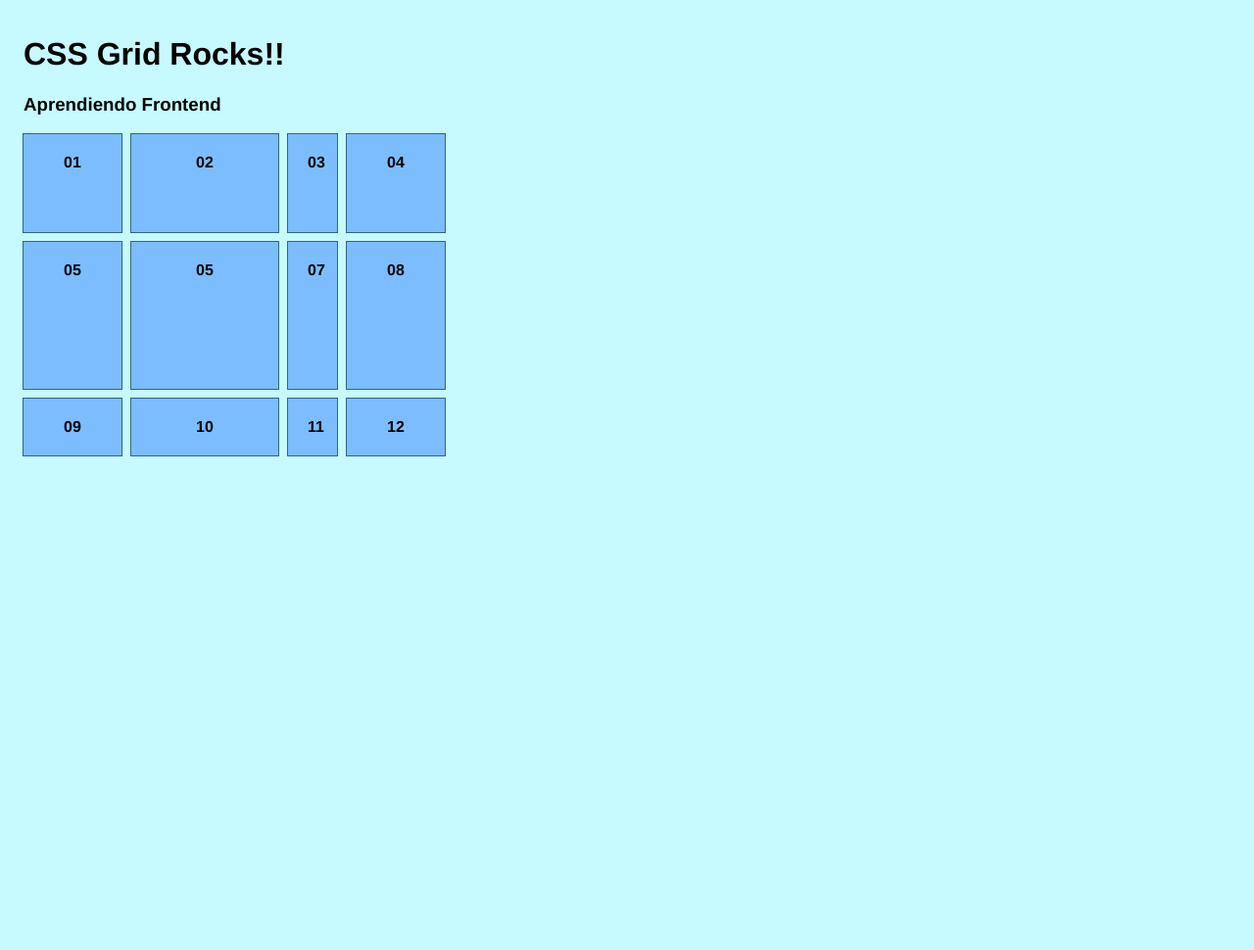
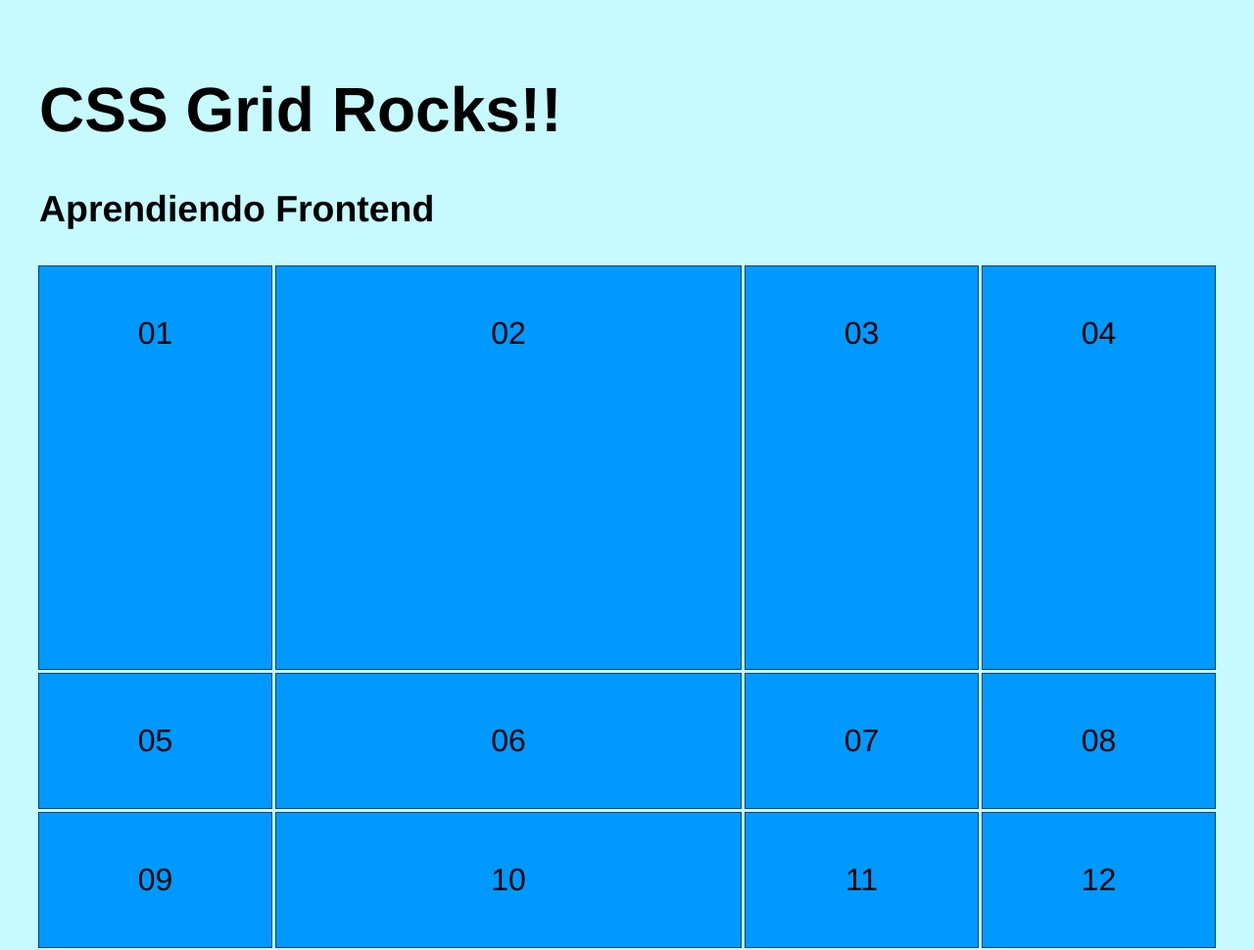
Before and after one commit to AprendiendoFrontend/Aprendiendo-Frontend, a website built with Parcel: page 04-CSSGrid/index.html in a window 1280 px wide. Shown: the whole page at 98% size. Before the commit the page ends 800 px from the top, so only its background shows below. Built offline with nearby package versions, Linux system fonts and the light colour scheme.

Commit message:
adds gap and rows

```diff
--- a/04-CSSGrid/css/helpers.css
+++ b/04-CSSGrid/css/helpers.css
@@ -2,6 +2,7 @@ html {
   background: var(--main-bg-color);
   box-sizing: border-box;
   font-family: 'Franklin Gothic Medium', 'Arial Narrow', Arial, sans-serif;
+  font-size: 2em;
   margin: 1em;
   padding: 0;
 }
--- a/04-CSSGrid/css/index.css
+++ b/04-CSSGrid/css/index.css
@@ -3,15 +3,14 @@
 
 .grid-container {
   display: grid;
-  grid-template-columns: 100px 150px 50px 100px;
-  grid-template-rows: 100px 150px;
-  grid-gap: 10px;
+  grid-template-columns: 1fr 2fr 1fr 1fr;
+  grid-template-rows: 3fr 1fr;
+  grid-gap: 5px;
 }
 
 .grid-item {
   background-color: var(--griditem-color);
-  font-weight: bold;
   outline: var(--griditem-outline);
-  padding: 20px;
+  padding: 50px;
   text-align: center;
 }
--- a/04-CSSGrid/css/settings.css
+++ b/04-CSSGrid/css/settings.css
@@ -7,6 +7,6 @@
 }
 
 .grid-item {
-  --griditem-color: rgba(99, 168, 255, 0.75);
-  --griditem-outline: 1px solid #2f6680;
+  --griditem-color: #0099ff;
+  --griditem-outline: 1px solid #004575;
 }
--- a/04-CSSGrid/index.html
+++ b/04-CSSGrid/index.html
@@ -17,7 +17,7 @@
     <div class="grid-item">03</div>
     <div class="grid-item">04</div>
     <div class="grid-item">05</div>
-    <div class="grid-item">05</div>
+    <div class="grid-item">06</div>
     <div class="grid-item">07</div>
     <div class="grid-item">08</div>
     <div class="grid-item">09</div>
```
Also changed, not shown: 04-CSSGrid/dist/aprendiendofrontend-cssgrid.css, 04-CSSGrid/dist/aprendiendofrontend-cssgrid.js, 04-CSSGrid/dist/index.html, 1 other file.
